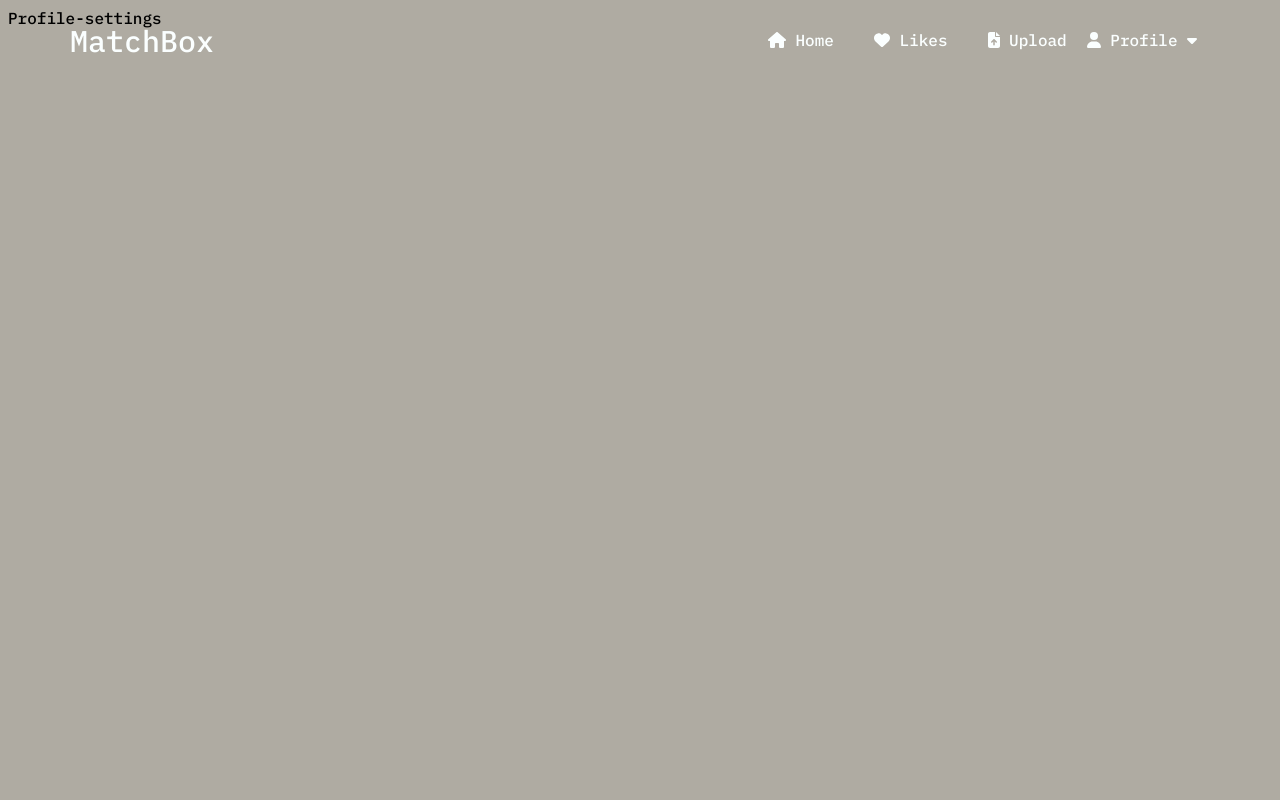
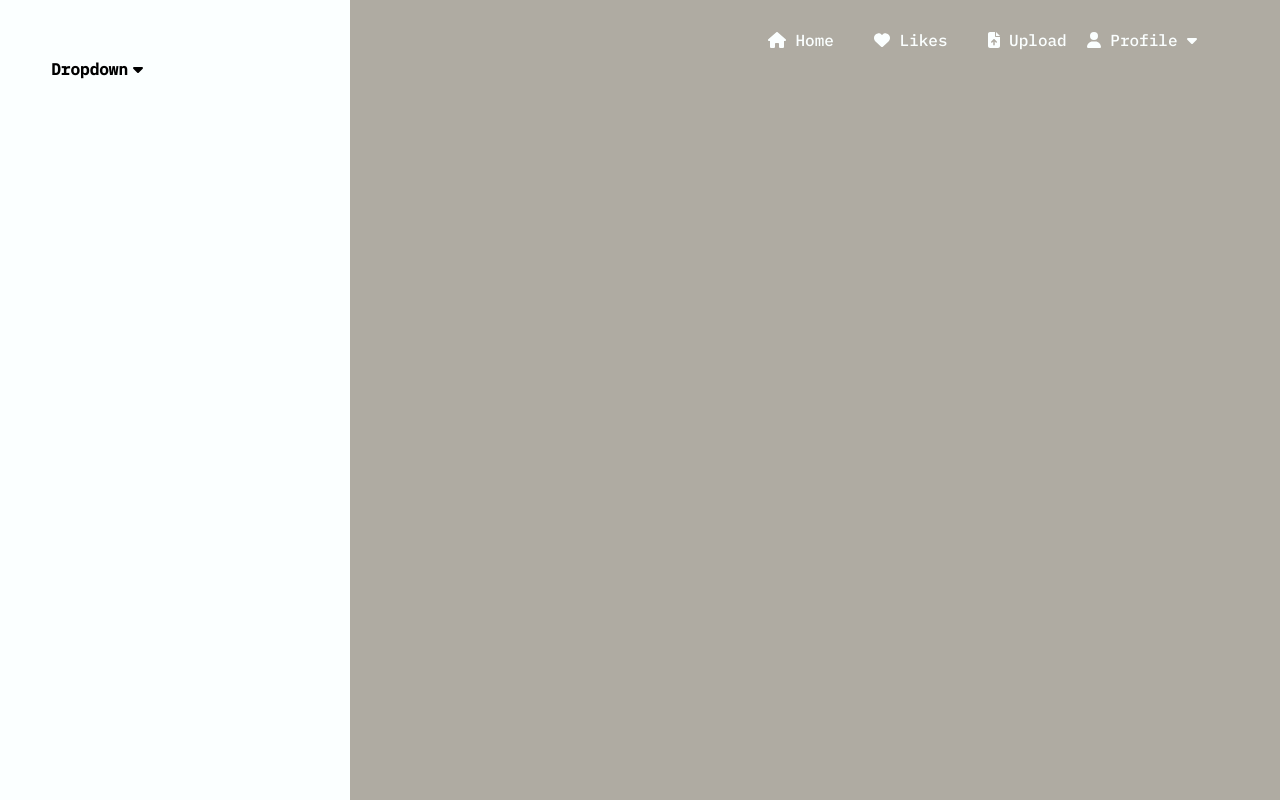
Before and after one commit to David-Tech/Matchbox, a React (Create React App) app in the folder client/: page /profile/settings in a window 1280 px wide. Built offline with nearby package versions, Linux system fonts and the light colour scheme.

Commit message:
profile,settings, upload, edits

```diff
--- /dev/null
+++ b/client/src/components/CSS/settings.css
@@ -0,0 +1,69 @@
+.sidebar {
+   height: 100%;
+   width: 350px;
+   position: fixed;
+   top: 0;
+   left: 0;
+   background-color: var(--letter-color);
+   overflow-x: hidden;
+   padding-top: 20px;
+ }
+
+
+/* Sidebar dropdown */
+.sidebar .dropdown {
+   position: relative;
+   padding: 5px 5px;
+   display: flex;
+   justify-content: space-between;
+   align-items: center;
+ }
+
+ /* Sidebar dropdown content */
+ .sidebar .dropdown-menu {
+   position: absolute;
+   top: 100%;
+   left: 0;
+   z-index: 1;
+   list-style: none;
+   padding-left: 10px;
+   /* background-color: var(--second-color); */
+   margin-top: 0;
+   margin-left: 0;
+   width: 40%;
+   display: none;
+ }
+
+ /* drop down menu links */
+ .dropdown-menu li a{
+   color: black;
+   text-decoration: none;
+   /* cursor: default; */
+ }
+
+ .sidebar .dropdown-menu li {
+   color: black;
+   text-decoration: none;
+   display: inline-block;
+   padding: 5px 10px;
+
+ }
+
+ /* Show dropdown content when active */
+ .sidebar .dropdown .dropdown-menu.show {
+   display: block;
+ }
+
+ /* Dropdown arrow icon */
+ .sidebar .dropdown button {
+   display: flex;
+   align-items: center;
+   background-color: transparent;
+   border: none;
+   font-size: 16px;
+   color: #000;
+ }
+
+ .sidebar .dropdown button svg {
+   margin-left: 5px;
+ }
--- a/client/src/components/pages/Profile.js
+++ b/client/src/components/pages/Profile.js
@@ -7,8 +7,9 @@ function Profile() {
       <div className="profile-body">
       <h3>Deal Breakers</h3>
         <ul className ="prompts-body">
-          <li> What are your favorite hobbies?</li>
-          <input></input>
+          <li> What are your favorite hobbies?    <input className="input-color"></input>
+          </li>
+
           <li>What is your favorite food or restaurant</li>
           <li></li>
         </ul>
@@ -20,8 +21,6 @@ function Profile() {
           <li>Are there any political views that would be a deal breaker for you?</li>
         </ul>
       </div>
-
-
     </>
   );
 }
--- a/client/src/components/pages/Settings.js
+++ b/client/src/components/pages/Settings.js
@@ -1,9 +1,40 @@
-import React from 'react'
+import React, { useState } from 'react';
+import '../CSS/settings.css';
+import { Link } from 'react-router-dom';
+import { FontAwesomeIcon } from '@fortawesome/react-fontawesome';
+import { faCaretDown } from '@fortawesome/free-solid-svg-icons';
 
 function Settings() {
+  const [isOpen, setIsOpen] = useState(false);
+
+  const toggleDropdown = () => {
+    setIsOpen(!isOpen);
+    const dropdownMenu = document.querySelector('.dropdown-menu');
+    dropdownMenu.classList.toggle('show');
+  };
+
   return (
-    <div>Profile-settings</div>
-  )
+    <div className="sidebar">
+      <ul>
+        <li className="dropdown">
+          <button className="sidebar-btn" onClick={toggleDropdown}>
+            Dropdown <FontAwesomeIcon icon={faCaretDown} />
+          </button>
+          <ul className="dropdown-menu">
+            <li>
+              <a href="#">Option 1</a>
+            </li>
+            <li>
+              <a href="#">Option 2</a>
+            </li>
+            <li>
+              <a href="#">Option 3</a>
+            </li>
+          </ul>
+        </li>
+      </ul>
+    </div>
+  );
 }
 
-export default Settings
+export default Settings;
--- a/client/src/components/pages/Upload.js
+++ b/client/src/components/pages/Upload.js
@@ -48,6 +48,7 @@ const Upload = () => {
         <label>
           Location:
           <input type="text" onChange={handleLocationChange} />
+
         </label>
         <br />
         <button type="submit">Upload</button>
```
